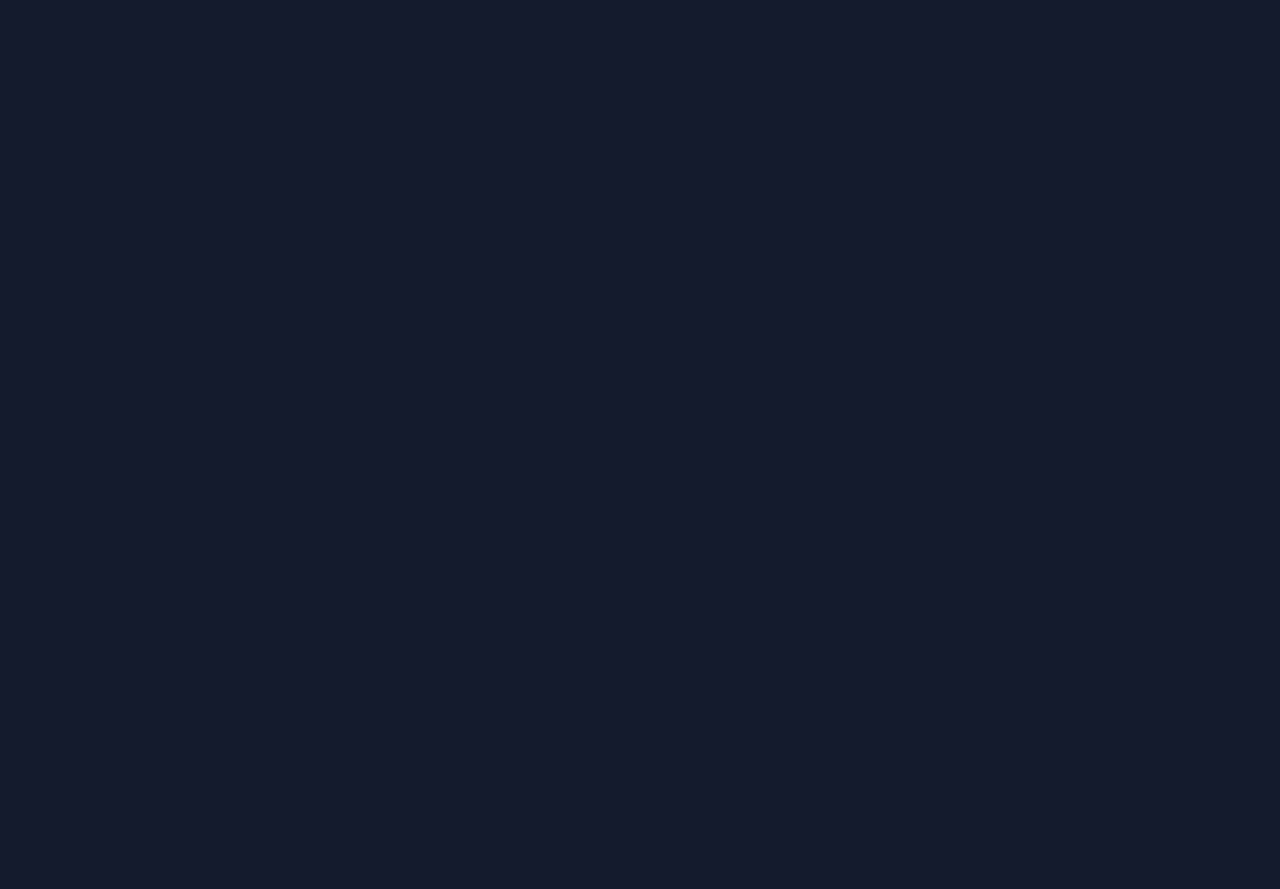
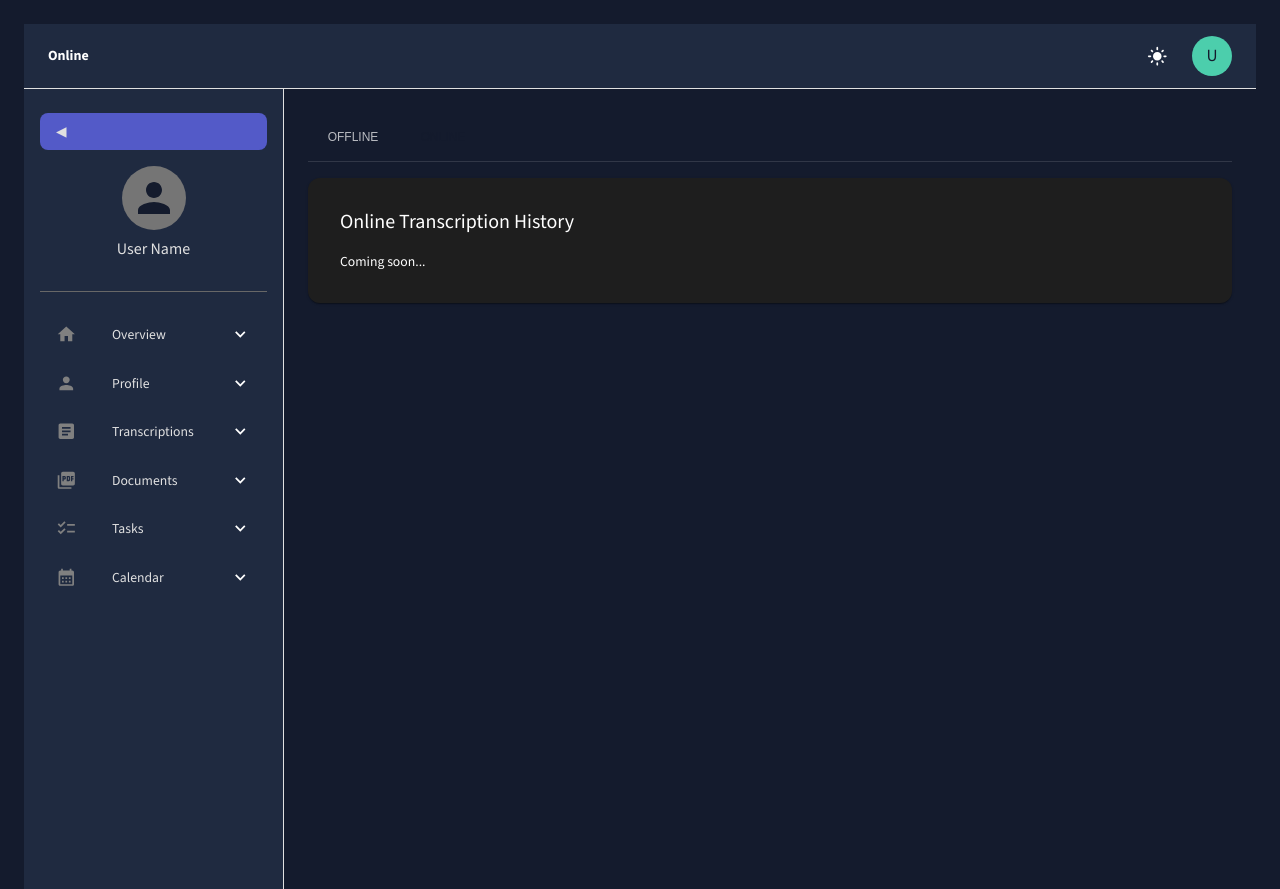
Before and after one commit to itsmilado/myMental, a React (Create React App) app in the folder client/: page /dashboard/transcriptions/history/online in a window 1280 px wide. Before the commit this address had no page. Before the commit the page ends 800 px from the top, so only its background shows below. Built offline with nearby package versions, Linux system fonts and the light colour scheme; sample sign-in values are in the browser's storage.

Commit message:
transcription/history: add tabs, split into offline and online pages
- moved old history to OfflineHistoryPage
- added OnlineHistoryPage (empty for now)
- tabs use numeric index, synced with router
- fixed tab bugs on reload and navigation
- updated AppRoutes for nested offline/online under history

```diff
--- /dev/null
+++ b/client/src/features/transcription/pages/OfflineHistoryPage.tsx
@@ -0,0 +1,39 @@
+// src/features/transcription/pages/OfflineHistoryPage.tsx
+
+import { useNavigate } from "react-router-dom";
+import { Typography } from "@mui/material";
+import { useTranscriptionStore } from "../../../store/useTranscriptionStore";
+import { useTranscriptionList } from "../hooks/useTranscriptionList";
+import { TranscriptionTable } from "../components/TranscriptionTable";
+import FilterControls from "../components/FilterControls";
+import { useEffect } from "react";
+
+const OfflineHistoryPage = () => {
+    const navigate = useNavigate();
+    const { list, loading, error, setActive } = useTranscriptionStore();
+    const { loadTranscriptions } = useTranscriptionList();
+
+    useEffect(() => {
+        loadTranscriptions();
+    }, [loadTranscriptions]);
+
+    return (
+        <>
+            <Typography variant="h4" gutterBottom>
+                Offline Transcription History
+            </Typography>
+            <FilterControls />
+            <TranscriptionTable
+                data={list}
+                loading={loading}
+                error={error}
+                onRowClick={(t) => {
+                    setActive(t);
+                    navigate(`/dashboard/transcriptions/${t.id}`);
+                }}
+            />
+        </>
+    );
+};
+
+export default OfflineHistoryPage;
--- /dev/null
+++ b/client/src/features/transcription/pages/OnlineHistoryPage.tsx
@@ -0,0 +1,19 @@
+// src/features/transcription/pages/OnlineHistoryPage.tsx
+
+import { Typography, Paper, Box } from "@mui/material";
+
+const OnlineHistoryPage = () => {
+    return (
+        <Paper sx={{ p: 4, borderRadius: 3 }}>
+            <Typography variant="h4" gutterBottom>
+                Online Transcription History
+            </Typography>
+            <Box mt={2}>
+                {/* Table, sidebar, etc. to be implemented next */}
+                Coming soon...
+            </Box>
+        </Paper>
+    );
+};
+
+export default OnlineHistoryPage;
--- a/client/src/features/transcription/pages/TranscriptionHistoryPage.tsx
+++ b/client/src/features/transcription/pages/TranscriptionHistoryPage.tsx
@@ -1,33 +1,58 @@
 // src/features/transcription/pages/TranscriptionHistoryPage.tsx
 
-import { Box, Typography } from "@mui/material";
-import { useNavigate } from "react-router-dom";
-import { useTranscriptionStore } from "../../../store/useTranscriptionStore";
-import { useTranscriptionList } from "../hooks/useTranscriptionList";
-import { TranscriptionTable } from "../components/TranscriptionTable";
-import FilterControls from "../components/FilterControls";
+import * as React from "react";
+import { Box, Tabs, Tab } from "@mui/material";
+import { useNavigate, useLocation, Outlet } from "react-router-dom";
+
+const tabConfig = [
+    {
+        label: "Offline",
+        path: "offline",
+    },
+    {
+        label: "Online",
+        path: "online",
+    },
+];
+
+const getTabIndexFromPath = (pathname: string): number => {
+    // expects .../history/slug, defaults to 0 ("offline")
+    const parts = pathname.split("/").filter(Boolean);
+    const slug = parts[parts.length - 1];
+    const index = tabConfig.findIndex((tab) => tab.path === slug);
+    return index === -1 ? 0 : index;
+};
+
+function a11yProps(index: number) {
+    return {
+        id: `simple-tab-${index}`,
+        "aria-controls": `simple-tabpanel-${index}`,
+    };
+}
 
 const TranscriptionHistoryPage = () => {
     const navigate = useNavigate();
-    const { list, loading, error, setActive } = useTranscriptionStore();
+    const location = useLocation();
+    const value = getTabIndexFromPath(location.pathname);
 
-    useTranscriptionList(); // <-- hook auto-fetches
+    const handleTabChange = (_: React.SyntheticEvent, newValue: number) => {
+        const path = tabConfig[newValue].path;
+        navigate(`/dashboard/transcriptions/history/${path}`);
+    };
 
     return (
-        <Box sx={{ maxWidth: 1200, margin: "0 auto", py: 4 }}>
-            <Typography variant="h4" gutterBottom>
-                Transcription History
-            </Typography>
-            <FilterControls />
-            <TranscriptionTable
-                data={list}
-                loading={loading}
-                error={error}
-                onRowClick={(t) => {
-                    setActive(t);
-                    navigate(`/dashboard/transcriptions/${t.id}`);
-                }}
-            />
+        <Box sx={{ width: "100%" }}>
+            <Box sx={{ mb: 2, borderBottom: 1, borderColor: "divider" }}>
+                <Tabs
+                    value={value}
+                    onChange={handleTabChange}
+                    aria-label="basic tabs example"
+                >
+                    <Tab label="Offline" {...a11yProps(0)} />
+                    <Tab label="Online" {...a11yProps(1)} />
+                </Tabs>
+            </Box>
+            <Outlet />
         </Box>
     );
 };
--- a/client/src/routes/AppRoutes.tsx
+++ b/client/src/routes/AppRoutes.tsx
@@ -1,4 +1,4 @@
-import { Routes, Route, Navigate } from "react-router-dom";
+import { Routes, Route } from "react-router-dom";
 import SignIn from "../features/auth/pages/Sign-In";
 import SignUp from "../features/auth/pages/SignUp";
 import Dashboard from "../pages/Dashboard";
@@ -6,6 +6,8 @@ import ProtectedRoute from "./ProtectedRoute";
 import { UploadAudioPage } from "../features/transcription/pages/UploadAudioPage";
 import TranscriptionHistoryPage from "../features/transcription/pages/TranscriptionHistoryPage";
 import TranscriptionDetailPage from "../features/transcription/pages/TranscriptionDetailPage";
+import OfflineHistoryPage from "../features/transcription/pages/OfflineHistoryPage";
+import OnlineHistoryPage from "../features/transcription/pages/OnlineHistoryPage";
 // import { SignUpPage } from "../features/auth/pages/SignUpPage";
 
 const AppRoutes = () => {
@@ -31,9 +33,13 @@ const AppRoutes = () => {
                 <Route
                     path="transcriptions/history"
                     element={<TranscriptionHistoryPage />}
-                />
+                >
+                    <Route path="offline" element={<OfflineHistoryPage />} />
+                    <Route path="online" element={<OnlineHistoryPage />} />
+                    <Route index element={<OfflineHistoryPage />} />
+                </Route>
                 <Route
-                    path="/dashboard/transcriptions/:id"
+                    path="transcriptions/:id"
                     element={<TranscriptionDetailPage />}
                 />
             </Route>
```
